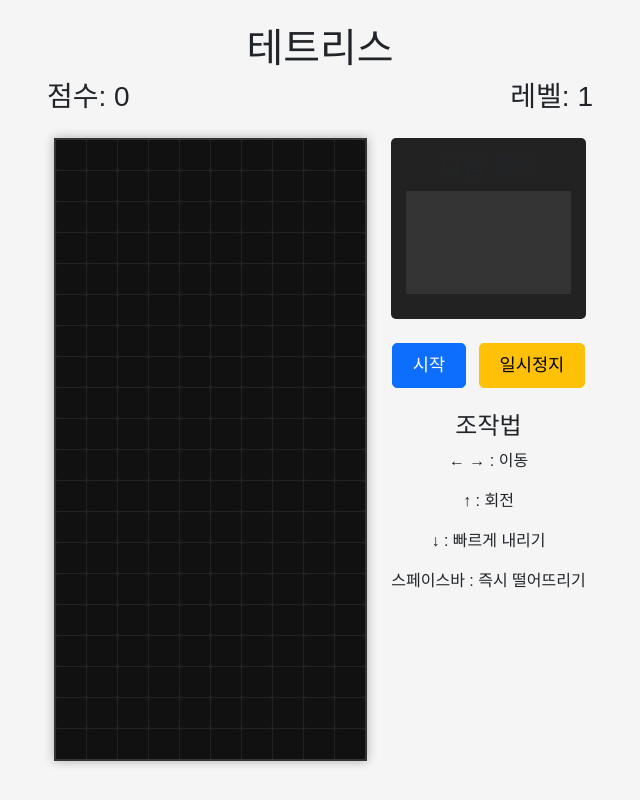
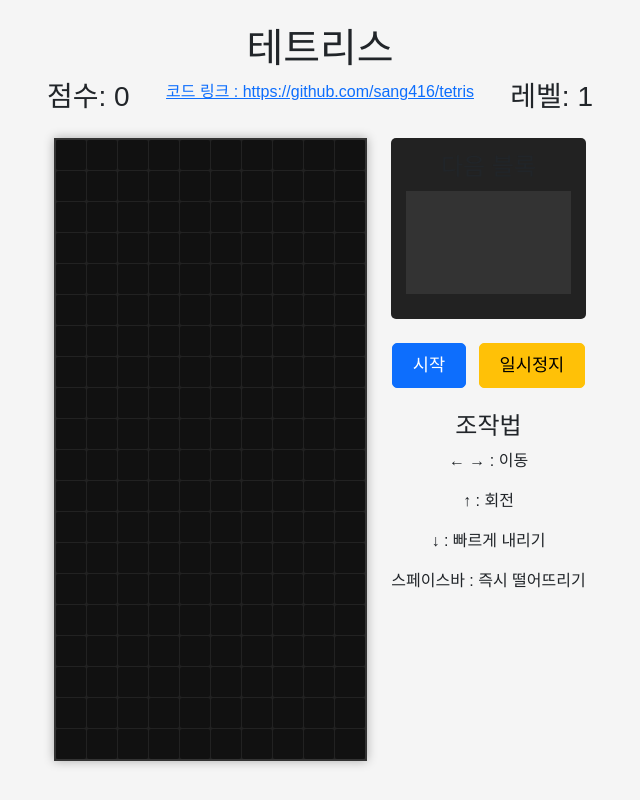
Before and after one commit to sang416/tetris, a website: page index.html in a window 1280 px wide. Shown: the whole page, without its empty margins (320-960 px from the left). Drawn offline with nearby package versions, Linux system fonts and the light colour scheme.

Commit message:
코드 링크 추가

```diff
--- a/index.html
+++ b/index.html
@@ -21,6 +21,8 @@
           <div class="d-flex justify-content-between mb-3">
             <div>
               <h3>점수: <span id="score">0</span></h3>
+            </div>
+            <div><a href="https://github.com/sang416/tetris">코드 링크 : https://github.com/sang416/tetris</a>
             </div>
             <div>
               <h3>레벨: <span id="level">1</span></h3>
```
